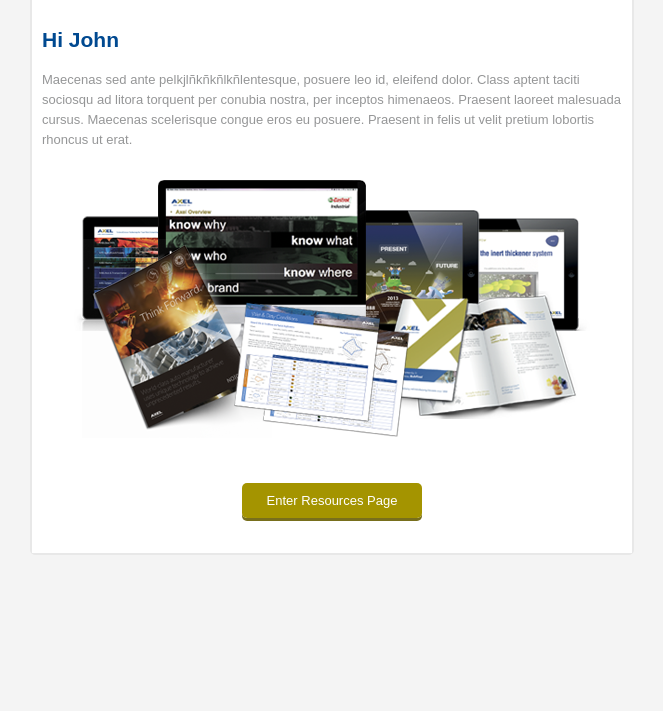
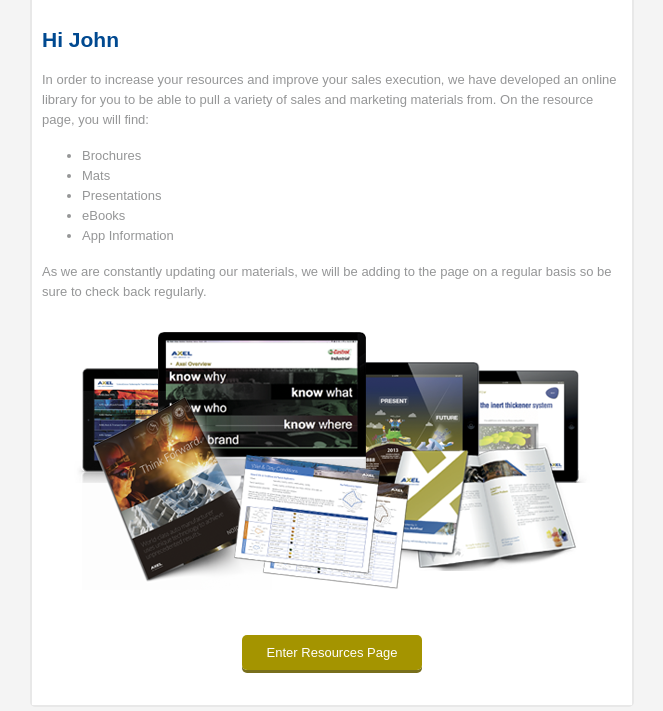
Before and after one commit to juanpablo1987/axel-mail, a plain HTML site: page index.html in a window 1280 px wide. Shown: the part 209-920 px from the top of the page, without its empty margins (308-971 px from the left). Before the commit the page ends 864 px from the top, so only its background shows below. Drawn offline with Linux system fonts and the light colour scheme.

Commit message:
llenado de texto

```diff
--- a/index.html
+++ b/index.html
@@ -41,7 +41,18 @@
             <tr>
                 <td style="padding: 10px;  text-align: left;" >
                     <p style="font-size: 21px; font-weight: bold; Margin-bottom: 18px; Margin-top:35px; color: #004990;">Hi John</p>
-                    <p style=" font-size: 13px; font-weight: 300; line-height: 20px; color: #959697; ">Maecenas sed ante pelkjlñkñkñlkñlentesque, posuere leo id, eleifend dolor. Class aptent taciti sociosqu ad litora torquent per conubia nostra, per inceptos himenaeos. Praesent laoreet malesuada cursus. Maecenas scelerisque congue eros eu posuere. Praesent in felis ut velit pretium lobortis rhoncus ut erat.</p>
+                    <p style=" font-size: 13px; font-weight: 300; line-height: 20px; color: #959697; ">In order to increase your resources and improve your sales execution, we have developed an online library for you to be able to pull a variety of sales and marketing materials from. On the resource page, you will find:</p>
+
+                    <ul>
+                        <li style=" font-size: 13px; font-weight: 300; line-height: 20px; color: #959697; ">Brochures</li>
+                        <li style=" font-size: 13px; font-weight: 300; line-height: 20px; color: #959697; ">Mats</li>
+                        <li style=" font-size: 13px; font-weight: 300; line-height: 20px; color: #959697; ">Presentations</li>
+                        <li style=" font-size: 13px; font-weight: 300; line-height: 20px; color: #959697; ">eBooks</li>
+                        <li style=" font-size: 13px; font-weight: 300; line-height: 20px; color: #959697; ">App Information</li>
+                    </ul>
+                     <p style=" font-size: 13px; font-weight: 300; line-height: 20px; color: #959697; ">As we are constantly updating our materials, we will be adding to the page on a regular basis so be sure to check back regularly. </p>
+
+
                 </td>
             </tr>
 
```
